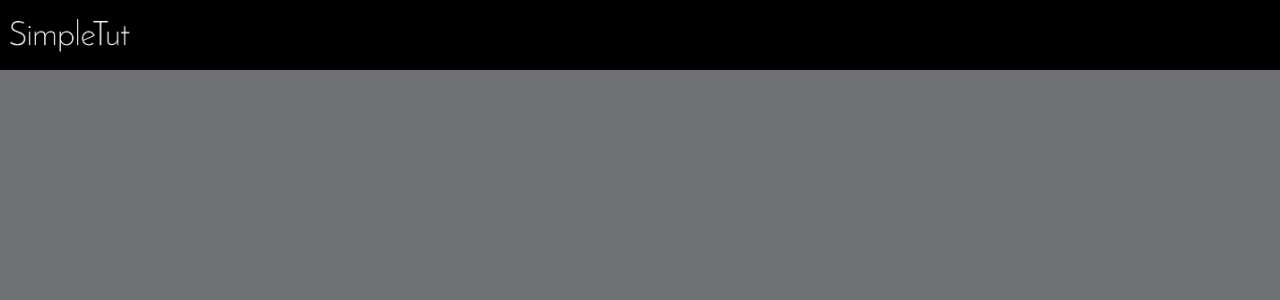
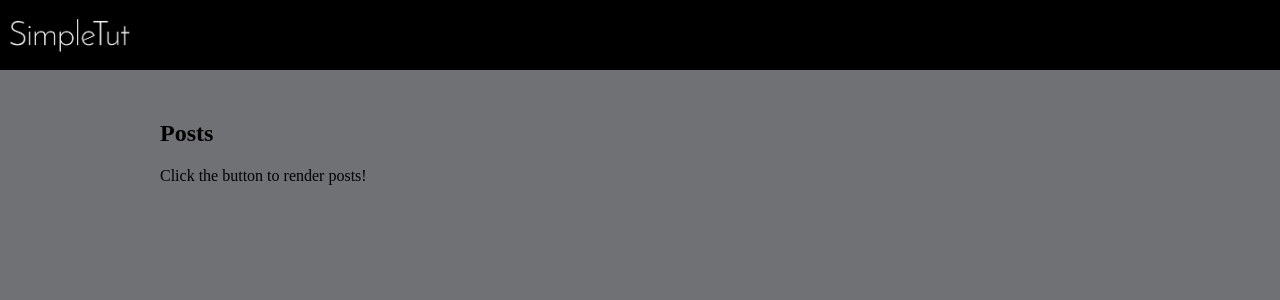
Before and after one commit to restcristian/ReactReduxTDD, a React (Create React App) app: page / in a window 1280 px wide. Shown: the top 300 px of the page. Built offline with nearby package versions, Linux system fonts and the light colour scheme.

Commit message:
Added headline component with tests.

```diff
--- a/src/App.js
+++ b/src/App.js
@@ -1,10 +1,14 @@
 import React from 'react';
 import Header from './components/header';
+import Headline from './components/headline';
 import './app.scss';
 function App() {
   return (
     <div className="App">
-      <Header />
+      <Header  />
+      <section className="main">
+        <Headline header = "Posts" desc = "Click the button to render posts!" />
+      </section>
     </div>
   );
 }
--- a/src/app.scss
+++ b/src/app.scss
@@ -6,3 +6,9 @@
 *{
     box-sizing: border-box;
 }
+.main{
+    width:100%;
+    margin:50px auto 80px;
+    padding: 0 10px;
+    max-width:980px;
+}
--- /dev/null
+++ b/src/components/headline/index.js
@@ -0,0 +1,23 @@
+import React, { Component } from 'react';
+
+class Headline extends Component {
+    constructor(props) {
+        super(props);
+    }
+    render() {
+        const { header, desc } = this.props;
+        if (!header) {
+            return null;
+        }
+        return (
+            <div data-test="headline-component">
+                <h1 data-test="header">{header}</h1>
+                <p data-test="desc">
+                    {desc}
+                </p>
+            </div>
+        );
+    }
+}
+
+export default Headline;
```
Also changed, not shown: src/components/headline/styles.scss (added), 1 other file (tests, documents, lock files or other folders).
